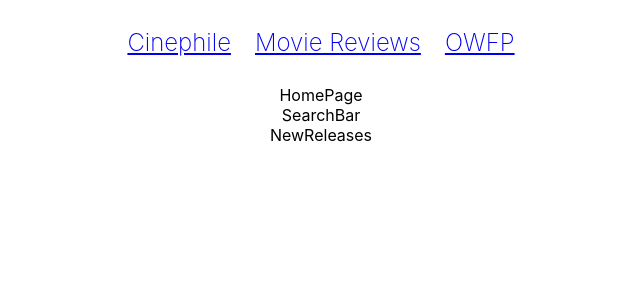
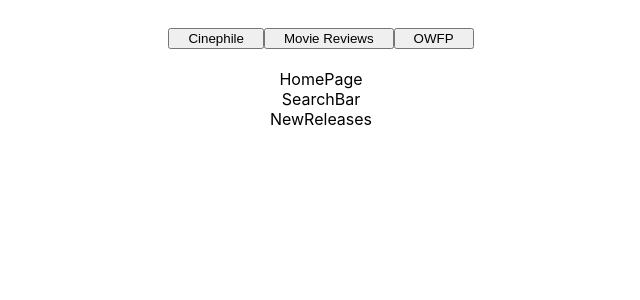
Before and after one commit to drayeleo-flatiron-school/phase-2-project-frontend, a React (Create React App) app: page / in a window 1280 px wide. Shown: the top 300 px of the page, without its empty margins (319-959 px from the left). Built offline with nearby package versions, Linux system fonts and the light colour scheme.

Commit message:
added MUI and added specificity to css for <a> tags

```diff
--- a/package.json
+++ b/package.json
@@ -3,6 +3,9 @@
   "version": "0.1.0",
   "private": true,
   "dependencies": {
+    "@emotion/react": "^11.9.0",
+    "@emotion/styled": "^11.8.1",
+    "@mui/material": "^5.6.4",
     "@testing-library/jest-dom": "^5.16.4",
     "@testing-library/react": "^13.2.0",
     "@testing-library/user-event": "^13.5.0",
--- a/src/index.css
+++ b/src/index.css
@@ -10,13 +10,13 @@ code {
   font-family: source-code-pro, Menlo, Monaco, Consolas, "Courier New", monospace;
 }
 
-button {
+button a {
   padding: 0.5rem 0.75rem;
+  text-decoration: none;
   border: none;
   border-bottom: none;
   font: inherit;
   font-weight: 250;
-  color: inherit;
   cursor: pointer;
   color: black;
   background-color: var(--background);
```
Also changed, not shown: 1 other file (tests, documents, lock files or other folders).
